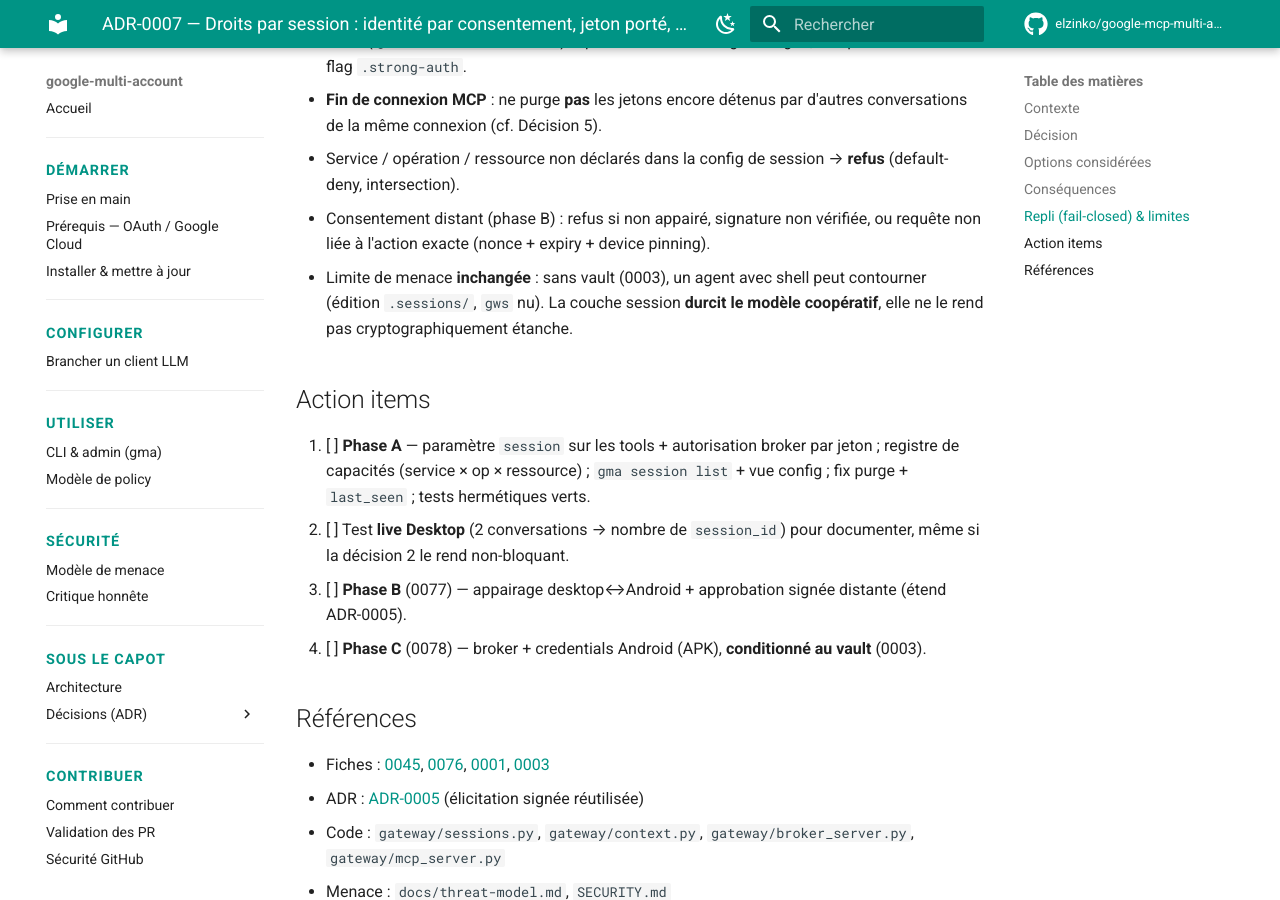
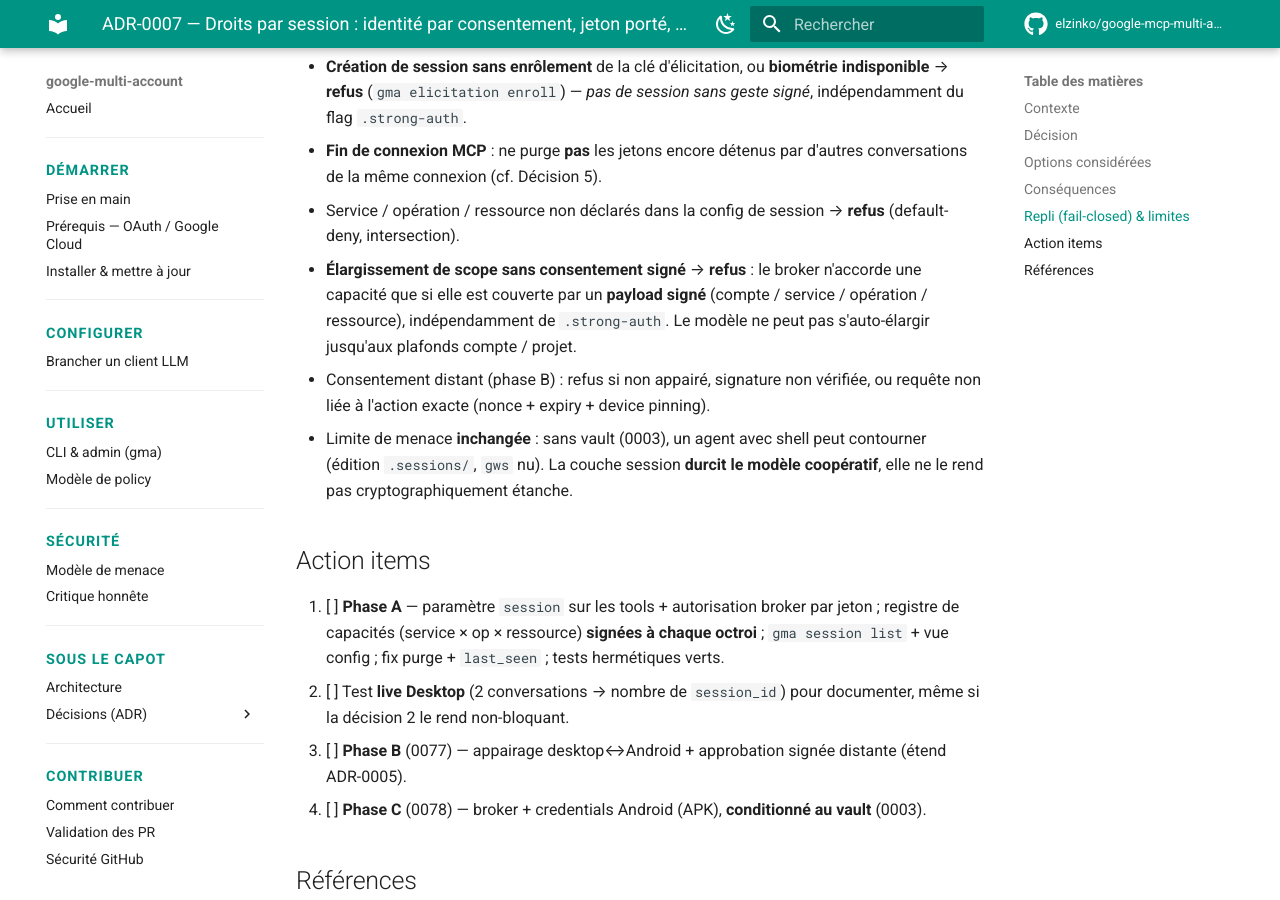
Before and after one commit to elzinko/google-mcp-multi-account, an MkDocs documentation site: the page built from docs/adr/ADR-0007-droits-par-session.md, in a window 1280 px wide and 900 px high, scrolled down 3240 px. Built offline with MkDocs 1.6.1 and Material for MkDocs 9.7.7, drawn with Linux system fonts in a browser that asks for light colours; comment, search, counter and statistics services are not loaded; some of the changed text lies outside the part shown.

Commit message:
docs(0076): lie chaque octroi de capacité au consentement signé (revue Codex ③)
La signature n'était exigée qu'à la création de session : avec .strong-auth
off, le modèle pouvait élargir une session (unlock, grants fins) jusqu'aux
plafonds compte/projet sans geste humain. Désormais toute mutation de
capacité — création comme élargissement — est portée par un payload signé
liant le scope exact (compte/service/opération/ressource), indépendamment de
.strong-auth. Pas d'auto-élargissement non signé.

Co-Authored-By: Claude Opus 4.8 <noreply@anthropic.com>

```diff
--- a/docs/adr/ADR-0007-droits-par-session.md
+++ b/docs/adr/ADR-0007-droits-par-session.md
@@ -23,7 +23,7 @@ Forces en présence :
 
 ## Décision
 
-1. **Identité par consentement, pas par connexion.** Une session naît d'un **geste humain** (« ouvrir l'accès pour ce chat ») qui émet un **jeton de session signé** (réutilise ADR-0005). **La création de session emprunte toujours le chemin d'élicitation signée, indépendamment du flag `.strong-auth` global** — pas de session sans geste signé (enrôlement requis). Le jeton n'est plus dérivé de l'`initialize`.
+1. **Identité par consentement, pas par connexion.** Une session naît d'un **geste humain** (« ouvrir l'accès pour ce chat ») qui émet un **jeton de session signé** (réutilise ADR-0005). **La création de session emprunte toujours le chemin d'élicitation signée, indépendamment du flag `.strong-auth` global** — pas de session sans geste signé (enrôlement requis). **Chaque capacité (unlock, grant fin) — à la création comme à l'élargissement — est portée par un consentement signé liant le scope exact (compte / service / opération / ressource) ; aucun élargissement non signé.** Le jeton n'est plus dérivé de l'`initialize`.
 2. **Jeton porté dans chaque appel.** Les tools MCP acceptent un paramètre de session ; le broker autorise d'après le **jeton présenté**, jamais d'après un global de process. *C'est ce qui isole deux conversations sur une connexion Desktop partagée.* On abandonne `set_session_id` global.
 3. **Configuration de droits au grain fin.** Le registre de session devient un **document de capacités** : par (compte, **service × opération × ressource**), avec expiry. Droits effectifs = **policy compte ∩ manifeste projet ∩ capacités session** (intersection, *fail-closed*).
 4. **Consentement multi-hôte, routable.** Le broker + credentials vivent sur l'**hôte allumé** (desktop par défaut, Android sinon). La validation biométrique se fait **où est l'humain** : Touch ID desktop **ou** biométrie Android — y compris **à distance** (le broker desktop demande une approbation signée au téléphone **appairé**). Clés en **Secure Enclave / Android Keystore**, dispositifs appairés.
@@ -60,12 +60,13 @@ Forces en présence :
 - **Création de session sans enrôlement** de la clé d'élicitation, ou **biométrie indisponible** → **refus** (`gma elicitation enroll`) — *pas de session sans geste signé*, indépendamment du flag `.strong-auth`.
 - **Fin de connexion MCP** : ne purge **pas** les jetons encore détenus par d'autres conversations de la même connexion (cf. Décision 5).
 - Service / opération / ressource non déclarés dans la config de session → **refus** (default-deny, intersection).
+- **Élargissement de scope sans consentement signé** → **refus** : le broker n'accorde une capacité que si elle est couverte par un **payload signé** (compte / service / opération / ressource), indépendamment de `.strong-auth`. Le modèle ne peut pas s'auto-élargir jusqu'aux plafonds compte / projet.
 - Consentement distant (phase B) : refus si non appairé, signature non vérifiée, ou requête non liée à l'action exacte (nonce + expiry + device pinning).
 - Limite de menace **inchangée** : sans vault (0003), un agent avec shell peut contourner (édition `.sessions/`, `gws` nu). La couche session **durcit le modèle coopératif**, elle ne le rend pas cryptographiquement étanche.
 
 ## Action items
 
-1. [ ] **Phase A** — paramètre `session` sur les tools + autorisation broker par jeton ; registre de capacités (service × op × ressource) ; `gma session list` + vue config ; fix purge + `last_seen` ; tests hermétiques verts.
+1. [ ] **Phase A** — paramètre `session` sur les tools + autorisation broker par jeton ; registre de capacités (service × op × ressource) **signées à chaque octroi** ; `gma session list` + vue config ; fix purge + `last_seen` ; tests hermétiques verts.
 2. [ ] Test **live Desktop** (2 conversations → nombre de `session_id`) pour documenter, même si la décision 2 le rend non-bloquant.
 3. [ ] **Phase B** (0077) — appairage desktop↔Android + approbation signée distante (étend ADR-0005).
 4. [ ] **Phase C** (0078) — broker + credentials Android (APK), **conditionné au vault** (0003).
```
Also changed, not shown: features/0076-droits-par-session-phase-a.md (+4 -2 lines).
